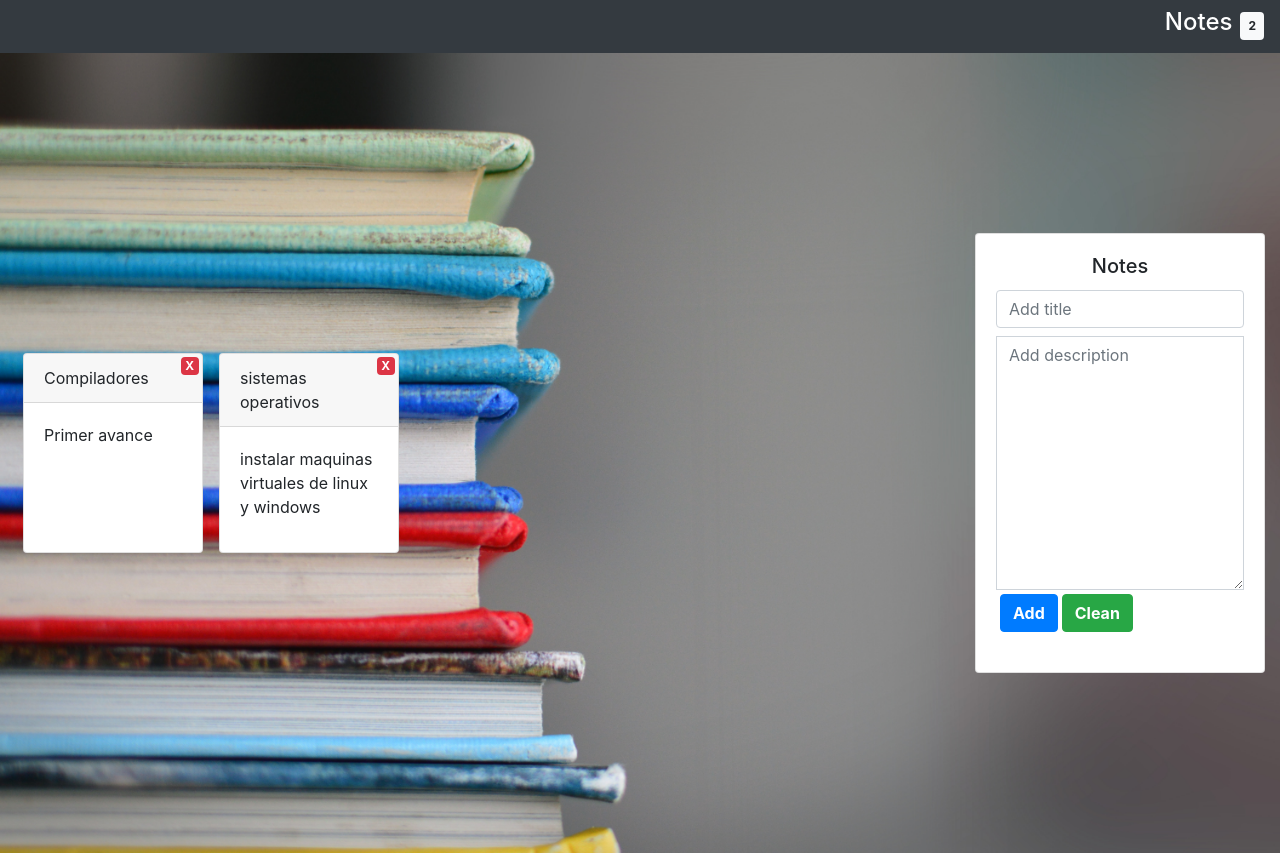
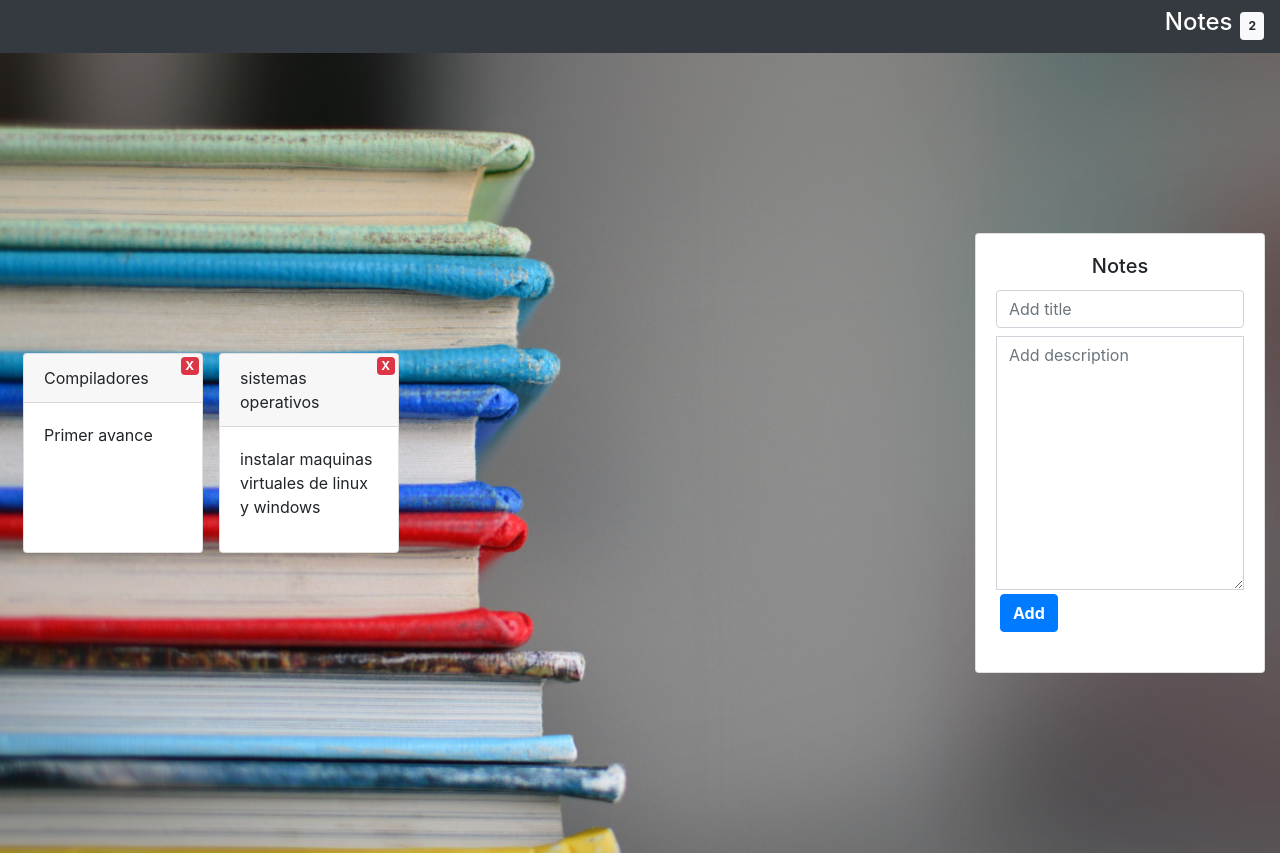
Before and after one commit to KingslayerHn/CRUD_Firebase, a React (Create React App) app: page / in a window 1280 px wide. Built offline with nearby package versions, Linux system fonts and the light colour scheme.

Commit message:
Fix some problems

```diff
--- a/package.json
+++ b/package.json
@@ -5,6 +5,7 @@
   "dependencies": {
     "bootstrap": "^4.3.1",
     "datatables": "^1.10.18",
+    "heroku": "^7.27.1",
     "jquery": "^3.4.1",
     "react": "^16.9.0",
     "react-bootstrap": "^1.0.0-beta.11",
--- a/src/App.js
+++ b/src/App.js
@@ -65,6 +65,3 @@ export default class App extends Component {
     );
   }
 }
-var test = () => {
-
-};
--- a/src/Components/Schule/Schule.js
+++ b/src/Components/Schule/Schule.js
@@ -22,9 +22,7 @@ export default class Schule extends Component {
     e.preventDefault();
     this.props.addNewNote(this.state);
   }
-  removeNote(index) {
-
-  }
+  removeNote(index) {}
 
   render() {
     return (
@@ -54,12 +52,6 @@ export default class Schule extends Component {
             >
               Add
             </button>
-            <button
-              className="btn btn-success font-weight-bold"
-              onClick={erase}
-            >
-              Clean
-            </button>
           </div>
         </form>
       </div>
@@ -67,10 +59,6 @@ export default class Schule extends Component {
   }
 }
 
-var erase = () => {
-  document.getElementById("notes-text").value = " ";
-};
-
 var gettext = () => {
   var text = document.getElementById("notes-text").value;
 };
```
Also changed, not shown: 2 other files (tests, documents, lock files or other folders).
